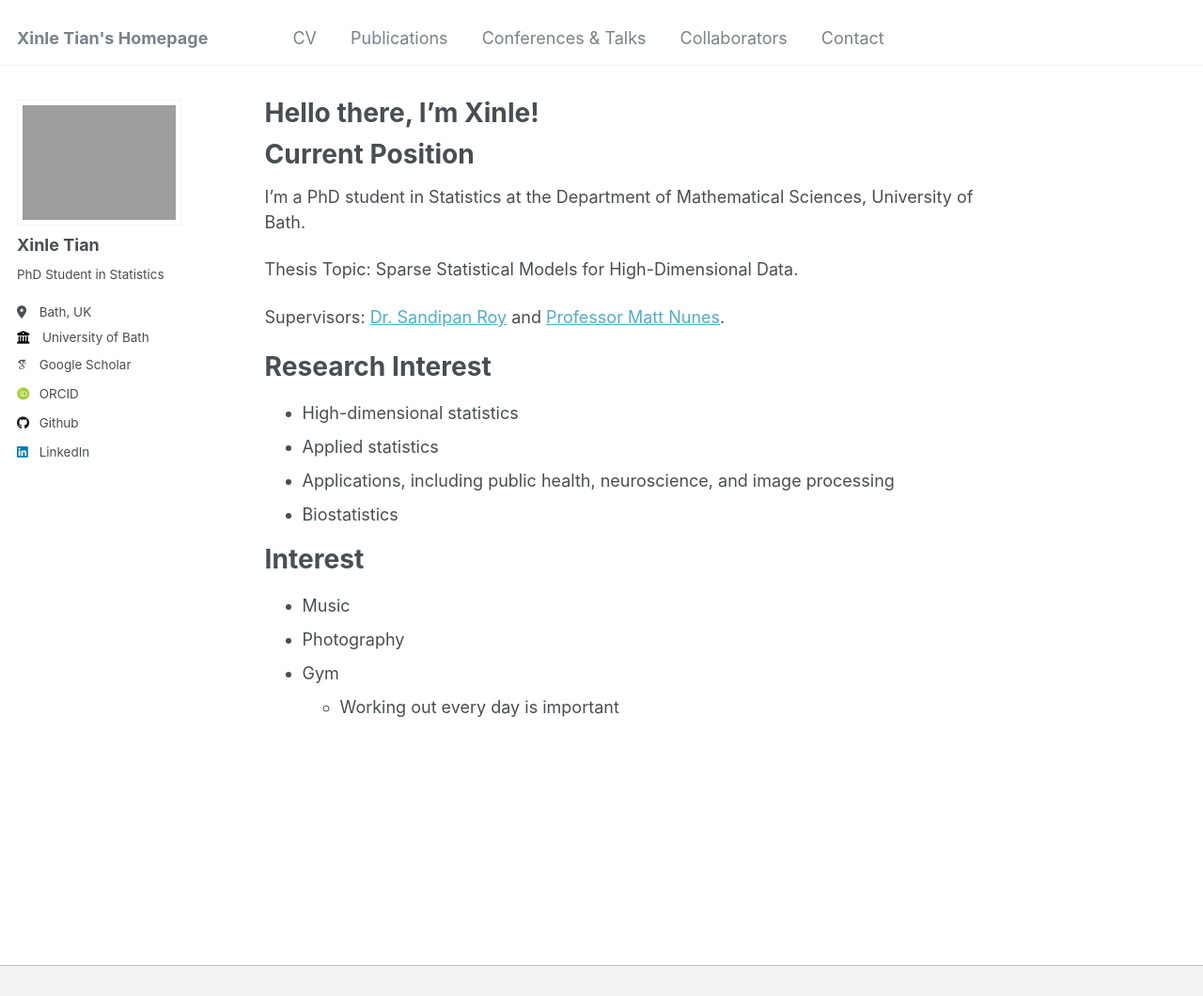
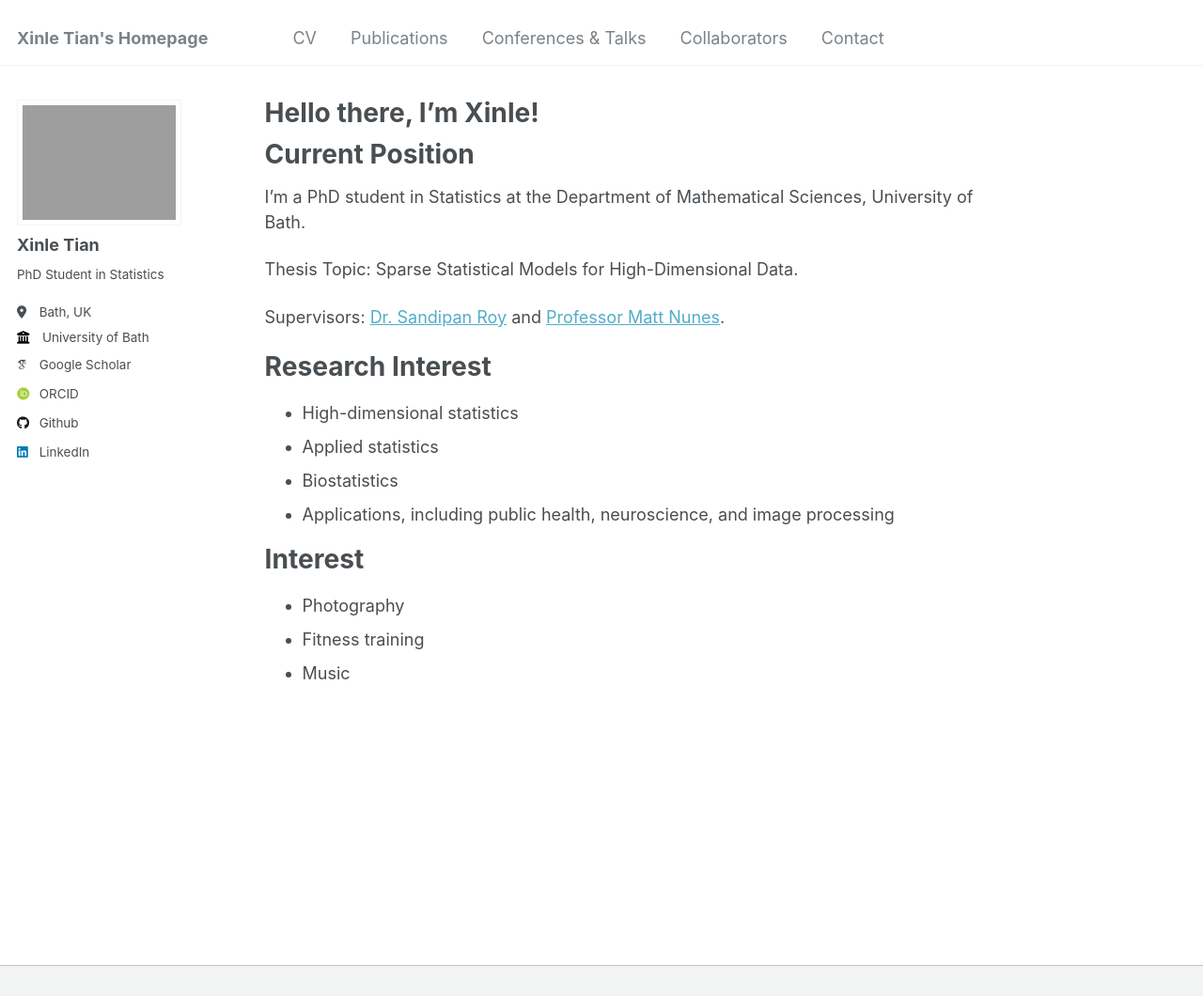
Before and after one commit to xinlet/xinlet.github.io, a Jekyll site: the page built from _pages/about.md, in a window 1280 px wide and 1200 px high, cut to the strip 0-1060 px from the top of the window. Shown: the whole strip at 94% size. Built offline with Jekyll 4.4.1, drawn with Linux system fonts in a browser that asks for light colours; some web fonts are replaced.

Commit message:
Update about.md

```diff
--- a/_pages/about.md
+++ b/_pages/about.md
@@ -19,12 +19,12 @@ Research Interest
 ======
 * High-dimensional statistics
 * Applied statistics
+* Biostatistics
 * Applications, including public health, neuroscience, and image processing
-* Biostatistics
+
 
 Interest
 ======
+* Photography
+* Fitness training
 * Music
-* Photography
-* Gym
-  * Working out every day is important
```
